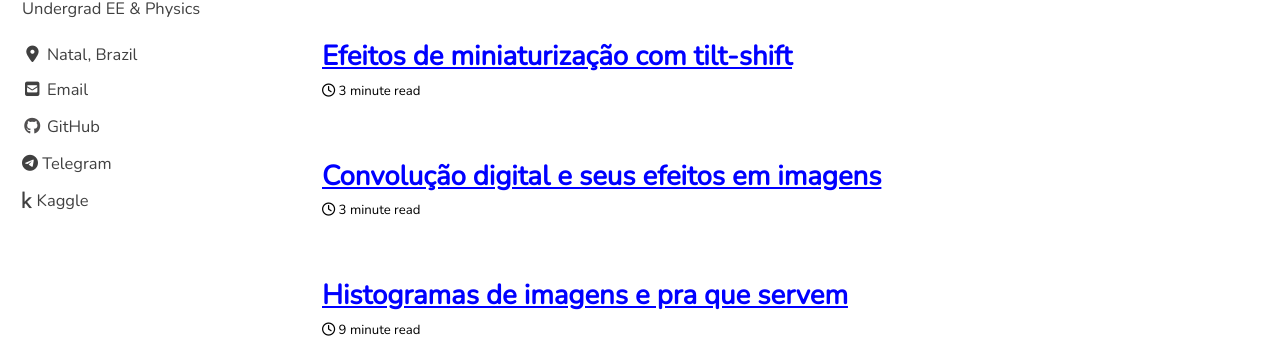
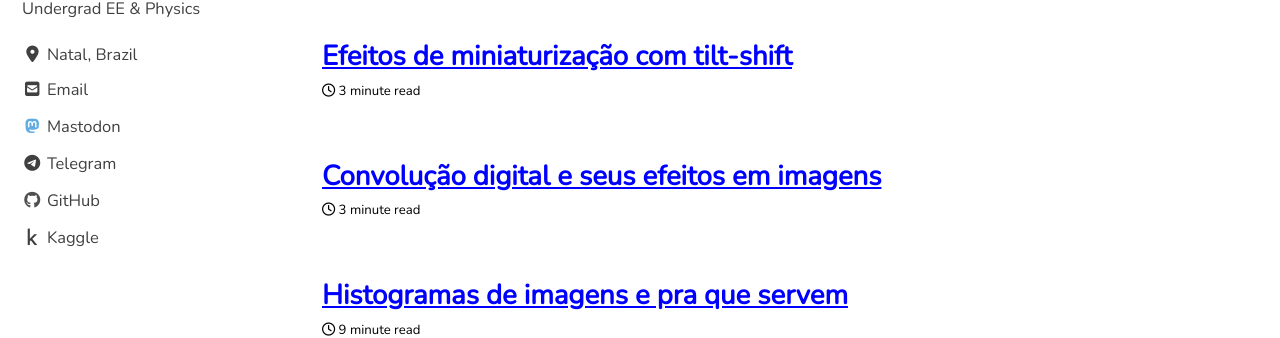
Before and after one commit to dioph/dioph.github.io, a Jekyll site: the page built from index.html, in a window 1280 px wide. Shown: the part 277-615 px from the top of the page. Built offline with Jekyll 4.4.1, drawn with Linux system fonts in a browser that asks for light colours; cached includes are drawn as plain includes; nearby versions of some CDN libraries; the list of posts is cut into pages by our own code.

Commit message:
my fosstodon profile link

```diff
--- a/_config.yml
+++ b/_config.yml
@@ -31,7 +31,7 @@ author:
   github           : dioph
   telegram         : diofanto
   kaggle           : edununes
-  # reddit           : dioph
+  fosstodon        : alpaca
 
 # Site Footer
 footer:
--- a/_includes/author-profile.html
+++ b/_includes/author-profile.html
@@ -89,6 +89,14 @@
         </li>
       {% endif %}
 
+      {% if author.fosstodon %}
+        <li>
+          <a href="https://fosstodon.org/@{{ author.fosstodon }}" itemprop="sameAs" rel="me">
+            <i class="fab fa-fw fa-mastodon" aria-hidden="true"></i> Mastodon
+          </a>
+        </li>
+      {% endif %}
+
       {% if author.facebook %}
         <li>
           <a href="https://www.facebook.com/{{ author.facebook }}" itemprop="sameAs" rel="nofollow noopener noreferrer">
@@ -117,6 +125,14 @@
         <li>
           <a href="https://instagram.com/{{ author.instagram }}" itemprop="sameAs" rel="nofollow noopener noreferrer">
             <i class="fab fa-fw fa-instagram" aria-hidden="true"></i> Instagram
+          </a>
+        </li>
+      {% endif %}
+
+      {% if author.telegram %}
+        <li>
+          <a href="https://t.me/{{ author.telegram }}" itemprop="sameAs" rel="nofollow noopener noreferrer">
+            <i class="fab fa-fw fa-telegram" aria-hidden="true"></i> Telegram
           </a>
         </li>
       {% endif %}
@@ -257,18 +273,10 @@
         </li>
       {% endif %}
 
-      {% if author.telegram %}
-        <li>
-          <a href="https://t.me/{{ author.telegram }}" itemprop="sameAs" rel="nofollow noopener noreferrer">
-            <i class="fab fa-telegram" aria-hidden="true"></i> Telegram
-          </a>
-        </li>
-      {% endif %}
-
       {% if author.reddit %}
         <li>
           <a href="https://www.reddit.com/user/{{ author.reddit }}" itemprop="sameAs" rel="nofollow noopener noreferrer">
-            <i class="fab fa-reddit" aria-hidden="true"></i> Reddit
+            <i class="fab fa-fw fa-reddit" aria-hidden="true"></i> Reddit
           </a>
         </li>
       {% endif %}
@@ -276,7 +284,7 @@
       {% if author.kaggle %}
         <li>
           <a href="https://www.kaggle.com/{{ author.kaggle }}" itemprop="sameAs" rel="nofollow noopener noreferrer">
-            <i class="fab fa-kaggle" aria-hidden="true"></i> Kaggle
+            <i class="fab fa-fw fa-kaggle" aria-hidden="true"></i> Kaggle
           </a>
         </li>
       {% endif %}
```
